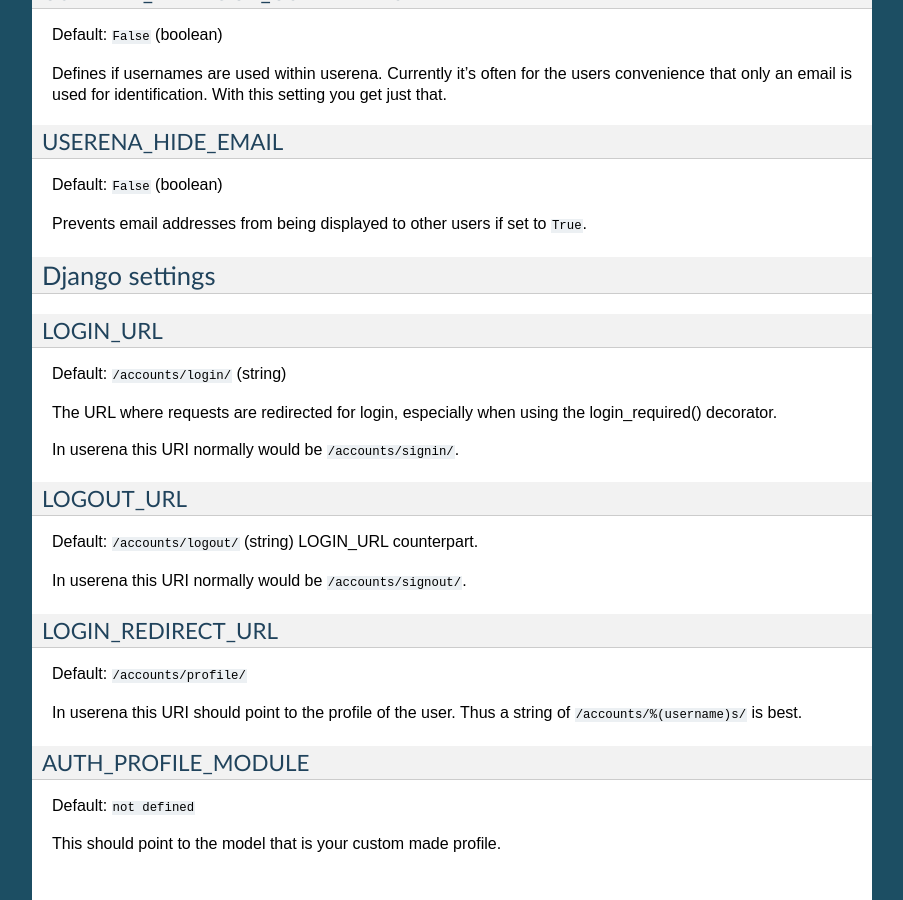
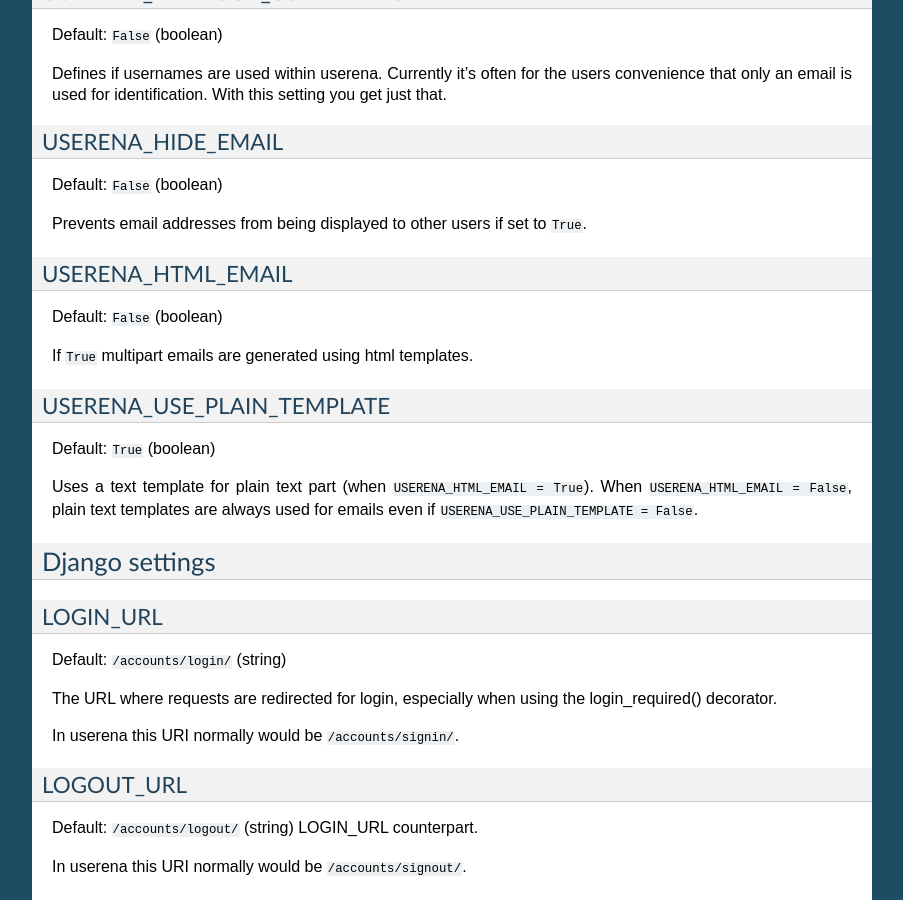
Before and after one commit to bread-and-pepper/django-userena, a Sphinx documentation site: the page built from docs/settings.rst, in a window 1280 px wide and 900 px high, scrolled down 4109 px. Shown: the whole window, without its empty margins (198-1101 px from the left). Built offline with Sphinx 7.4.7, drawn with Linux system fonts in a browser that asks for light colours; pages that are not in the unit, such as notebooks, are missing from menus; some of the changed text lies outside the part shown.

Commit message:
Documentation for new settings

```diff
--- a/docs/settings.rst
+++ b/docs/settings.rst
@@ -225,6 +225,20 @@
 
 Prevents email addresses from being displayed to other users if set to ``True``.
 
+USERENA_HTML_EMAIL
+~~~~~~~~~~~~~~~~~~
+Default: ``False`` (boolean)
+
+If ``True`` multipart emails are generated using html templates.
+
+USERENA_USE_PLAIN_TEMPLATE
+~~~~~~~~~~~~~~~~~~
+Default: ``True`` (boolean)
+
+Uses a text template for plain text part (when ``USERENA_HTML_EMAIL = True``).
+When ``USERENA_HTML_EMAIL = False``, plain text templates are always used for
+emails even if ``USERENA_USE_PLAIN_TEMPLATE = False``.
+
 Django settings
 ---------------
 
```
